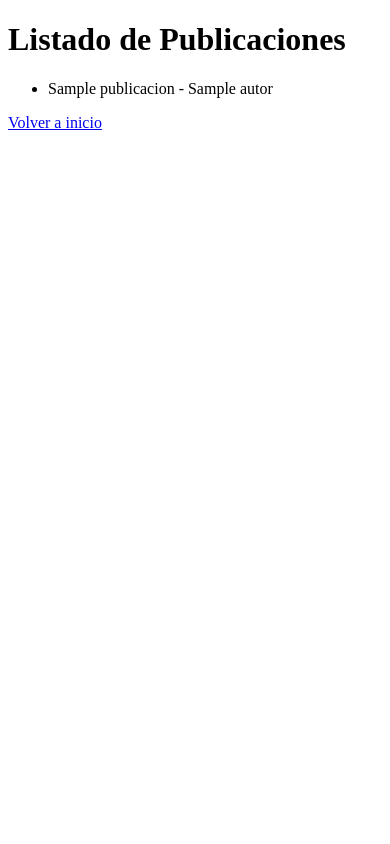
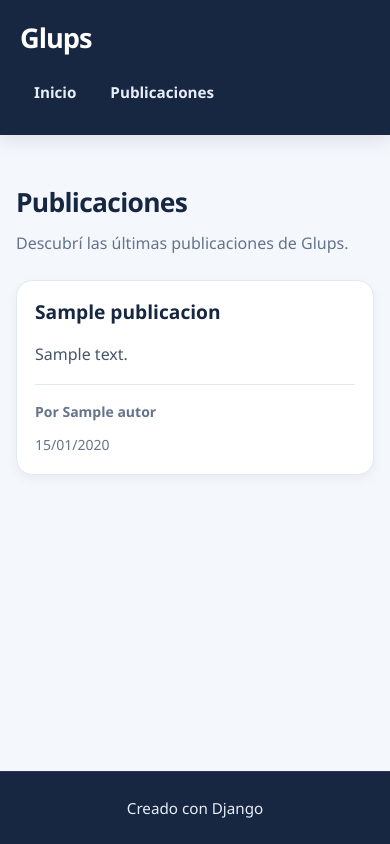
Before and after one commit to 3v3-education/practica_9, a Django app: template publicaciones/templates/publicaciones/lista_publicaciones.html in a window 390 px wide. Run offline with Django 5.2, Linux system fonts and the light colour scheme; the template is opened without the code that fills it: most values are stand-ins (such as "Sample title", 1, 10 or a date in 2020).

Commit message:
Estructura base para la clase 9

```diff
--- /dev/null
+++ b/publicaciones/static/publicaciones/css/style.css
@@ -0,0 +1,470 @@
+/* ========================================
+   GLUPS - Estilos principales
+   ======================================== */
+
+/* 1. Variables de diseño */
+:root {
+    --color-primary: #3867f5;
+    --color-primary-hover: #2452df;
+    --color-dark: #172641;
+    --color-text: #28364f;
+    --color-muted: #68758c;
+    --color-background: #f4f7fc;
+    --color-white: #ffffff;
+    --color-border: #e4eaf4;
+
+    --shadow-soft: 0 8px 30px rgba(23, 38, 65, 0.08);
+    --radius-medium: 14px;
+    --radius-large: 22px;
+}
+
+/* 2. Reinicio y configuración general */
+* {
+    box-sizing: border-box;
+    margin: 0;
+    padding: 0;
+}
+
+html {
+    min-height: 100%;
+    scroll-behavior: smooth;
+}
+
+body {
+    min-height: 100vh;
+    display: flex;
+    flex-direction: column;
+
+    font-family: "Segoe UI", Roboto, Arial, sans-serif;
+    font-size: 16px;
+    line-height: 1.6;
+    color: var(--color-text);
+    background: var(--color-background);
+}
+
+/* 3. Encabezado */
+.site-header {
+    display: flex;
+    justify-content: space-between;
+    align-items: center;
+    gap: 24px;
+
+    padding: 22px clamp(20px, 6vw, 90px);
+    background: var(--color-dark);
+    color: var(--color-white);
+
+    box-shadow: 0 4px 18px rgba(23, 38, 65, 0.12);
+}
+
+.site-header h1 {
+    font-size: clamp(1.7rem, 3vw, 2.2rem);
+    font-weight: 800;
+    letter-spacing: -1px;
+    line-height: 1.2;
+}
+
+/* 4. Navegación */
+.site-nav {
+    display: flex;
+    align-items: center;
+    flex-wrap: wrap;
+    gap: 10px;
+}
+
+.site-nav a {
+    display: inline-block;
+    padding: 10px 18px;
+
+    color: #e8edfa;
+    text-decoration: none;
+    font-weight: 600;
+
+    border-radius: 999px;
+    transition:
+        background-color 0.2s ease,
+        color 0.2s ease,
+        transform 0.2s ease;
+}
+
+.site-nav a:hover {
+    background: rgba(255, 255, 255, 0.12);
+    color: var(--color-white);
+    transform: translateY(-1px);
+}
+
+.site-nav a:focus-visible {
+    outline: 3px solid #91adff;
+    outline-offset: 3px;
+}
+
+/* 5. Contenido principal */
+.site-main {
+    width: min(100% - 40px, 1100px);
+    margin: 0 auto;
+    padding: 56px 0;
+    flex: 1;
+}
+
+/* 6. Títulos dentro del contenido */
+.site-main h2 {
+    margin-bottom: 24px;
+    color: var(--color-dark);
+    font-size: clamp(1.7rem, 4vw, 2.4rem);
+    line-height: 1.25;
+    letter-spacing: -0.7px;
+}
+
+.site-main h3 {
+    margin-bottom: 12px;
+    color: var(--color-dark);
+    font-size: 1.3rem;
+}
+
+/* 7. Textos y enlaces */
+.site-main p {
+    margin-bottom: 16px;
+}
+
+.site-main a {
+    color: var(--color-primary);
+    text-underline-offset: 4px;
+}
+
+.site-main a:hover {
+    color: var(--color-primary-hover);
+}
+
+/* 8. Formularios e inputs */
+.site-main input,
+.site-main textarea,
+.site-main select {
+    width: 100%;
+    padding: 12px 14px;
+    margin-bottom: 16px;
+
+    font: inherit;
+    color: var(--color-text);
+    background: var(--color-white);
+
+    border: 1px solid var(--color-border);
+    border-radius: var(--radius-medium);
+    transition:
+        border-color 0.2s ease,
+        box-shadow 0.2s ease;
+}
+
+.site-main input:focus,
+.site-main textarea:focus,
+.site-main select:focus {
+    outline: none;
+    border-color: var(--color-primary);
+    box-shadow: 0 0 0 4px rgba(56, 103, 245, 0.12);
+}
+
+.site-main textarea {
+    min-height: 140px;
+    resize: vertical;
+}
+
+/* 9. Botones */
+.site-main button,
+.site-main input[type="submit"] {
+    display: inline-flex;
+    justify-content: center;
+    align-items: center;
+
+    width: auto;
+    padding: 12px 22px;
+    margin-top: 4px;
+
+    color: var(--color-white);
+    background: var(--color-primary);
+    border: none;
+    border-radius: 999px;
+
+    font: inherit;
+    font-weight: 700;
+    cursor: pointer;
+
+    transition:
+        background-color 0.2s ease,
+        transform 0.2s ease,
+        box-shadow 0.2s ease;
+}
+
+.site-main button:hover,
+.site-main input[type="submit"]:hover {
+    background: var(--color-primary-hover);
+    transform: translateY(-2px);
+    box-shadow: 0 6px 16px rgba(56, 103, 245, 0.22);
+}
+
+.site-main button:focus-visible,
+.site-main input[type="submit"]:focus-visible {
+    outline: 3px solid #91adff;
+    outline-offset: 3px;
+}
+
+/* 10. Imágenes */
+.site-main img {
+    display: block;
+    max-width: 100%;
+    height: auto;
+    border-radius: var(--radius-medium);
+}
+
+/* 11. Pie de página */
+.site-footer {
+    padding: 24px 20px;
+    text-align: center;
+
+    color: #e8edfa;
+    background: var(--color-dark);
+    border-top: 1px solid rgba(255, 255, 255, 0.08);
+}
+
+.site-footer p {
+    margin: 0;
+    font-size: 0.95rem;
+}
+
+/* 12. Adaptación a dispositivos móviles */
+@media (max-width: 600px) {
+    .site-header {
+        flex-direction: column;
+        align-items: flex-start;
+        gap: 16px;
+        padding: 22px 20px;
+    }
+
+    .site-nav {
+        width: 100%;
+        gap: 6px;
+    }
+
+    .site-nav a {
+        padding: 9px 14px;
+        font-size: 0.95rem;
+    }
+
+    .site-main {
+        width: calc(100% - 32px);
+        padding: 36px 0;
+    }
+
+    .site-main h2 {
+        margin-bottom: 18px;
+    }
+
+    .site-main button,
+    .site-main input[type="submit"] {
+        max-width: 100%;
+    }
+}
+
+/* 13. Respeto por usuarios sensibles al movimiento */
+@media (prefers-reduced-motion: reduce) {
+    html {
+        scroll-behavior: auto;
+    }
+
+    *,
+    *::before,
+    *::after {
+        transition-duration: 0.01ms !important;
+        animation-duration: 0.01ms !important;
+        animation-iteration-count: 1 !important;
+    }
+}
+
+
+/* ========================================
+   LISTADO DE PUBLICACIONES
+   ======================================== */
+
+.publicaciones-section {
+    width: 100%;
+    max-width: 1000px;
+    margin: 0 auto;
+    padding: 24px 0;
+}
+
+/* Encabezado de la sección */
+
+.section-header {
+    margin-bottom: 32px;
+    text-align: center;
+}
+
+.section-header h2 {
+    margin-bottom: 12px;
+    color: var(--color-dark, #172641);
+    font-size: 2rem;
+    font-weight: 700;
+    line-height: 1.2;
+}
+
+.section-header p {
+    margin: 0;
+    color: #64748b;
+    font-size: 1rem;
+    line-height: 1.6;
+}
+
+/* Contenedor del listado */
+
+.publicaciones-list {
+    display: grid;
+    grid-template-columns: 1fr;
+    gap: 20px;
+}
+
+/* Tarjeta individual */
+
+.publicacion-card {
+    overflow: hidden;
+    background-color: #ffffff;
+    border: 1px solid #e2e8f0;
+    border-radius: 16px;
+    box-shadow: 0 4px 12px rgb(23 38 65 / 5%);
+    transition:
+        transform 0.2s ease,
+        box-shadow 0.2s ease,
+        border-color 0.2s ease;
+}
+
+.publicacion-card:hover {
+    transform: translateY(-3px);
+    border-color: #cbd5e1;
+    box-shadow: 0 8px 24px rgb(23 38 65 / 10%);
+}
+
+/* Contenido interno */
+
+.publicacion-card-content {
+    padding: 24px;
+}
+
+.publicacion-card h3 {
+    margin: 0 0 14px;
+    color: var(--color-dark, #172641);
+    font-size: 1.35rem;
+    font-weight: 700;
+    line-height: 1.4;
+    overflow-wrap: anywhere;
+}
+
+/* Descripción */
+
+.publicacion-descripcion {
+    margin: 0 0 22px;
+    color: #475569;
+    font-size: 1rem;
+    line-height: 1.75;
+    overflow-wrap: anywhere;
+}
+
+/* Autor y fecha */
+
+.publicacion-meta {
+    display: flex;
+    flex-wrap: wrap;
+    align-items: center;
+    justify-content: space-between;
+    gap: 10px;
+    padding-top: 16px;
+    border-top: 1px solid #e2e8f0;
+    color: #64748b;
+    font-size: 0.875rem;
+}
+
+.publicacion-autor {
+    font-weight: 600;
+}
+
+.publicacion-fecha {
+    font-variant-numeric: tabular-nums;
+}
+
+/* Estado de la publicación */
+
+.publicacion-estado {
+    display: inline-flex;
+    align-items: center;
+    margin-top: 16px;
+    padding: 6px 12px;
+    border-radius: 999px;
+    background-color: #eff6ff;
+    color: #1d4ed8;
+    font-size: 0.8rem;
+    font-weight: 600;
+}
+
+/* Mensaje cuando no hay publicaciones */
+
+.empty-state {
+    padding: 48px 24px;
+    text-align: center;
+    background-color: #ffffff;
+    border: 1px dashed #cbd5e1;
+    border-radius: 16px;
+}
+
+.empty-state h3 {
+    margin: 0 0 12px;
+    color: var(--color-dark, #172641);
+    font-size: 1.25rem;
+}
+
+.empty-state p {
+    margin: 0;
+    color: #64748b;
+    font-size: 0.95rem;
+    line-height: 1.6;
+}
+
+/* Adaptación para dispositivos pequeños */
+
+@media (max-width: 600px) {
+    .publicaciones-section {
+        padding: 16px 0;
+    }
+
+    .section-header {
+        margin-bottom: 24px;
+        text-align: left;
+    }
+
+    .section-header h2 {
+        font-size: 1.65rem;
+    }
+
+    .publicacion-card-content {
+        padding: 18px;
+    }
+
+    .publicacion-card h3 {
+        font-size: 1.2rem;
+    }
+
+    .publicacion-meta {
+        align-items: flex-start;
+        flex-direction: column;
+    }
+
+    .empty-state {
+        padding: 32px 18px;
+    }
+}
+
+/* Accesibilidad: reducir animaciones */
+
+@media (prefers-reduced-motion: reduce) {
+    .publicacion-card {
+        transition: none;
+    }
+
+    .publicacion-card:hover {
+        transform: none;
+    }
+}
--- /dev/null
+++ b/publicaciones/templates/publicaciones/base.html
@@ -0,0 +1,36 @@
+<!DOCTYPE html>
+{% load static %}
+<html lang="es">
+<head>
+    <meta charset="UTF-8">
+    <meta name="viewport" content="width=device-width, initial-scale=1.0">
+
+    <title>{% block title %}Glups{% endblock %}</title>
+
+    <link
+        rel="stylesheet"
+        href="{% static 'publicaciones/css/style.css' %}">
+</head>
+
+<body>
+    <header class="site-header">
+        <h1>Glups</h1>
+
+        <nav class="site-nav" aria-label="Navegación principal">
+            <a href="{% url 'inicio' %}">Inicio</a>
+            <a href="{% url 'lista_publicaciones' %}">
+                Publicaciones
+            </a>
+        </nav>
+    </header>
+
+    <main class="site-main">
+        {% block content %}
+        {% endblock %}
+    </main>
+
+    <footer class="site-footer">
+        <p>Creado con Django</p>
+    </footer>
+</body>
+</html>
--- a/publicaciones/templates/publicaciones/lista_publicaciones.html
+++ b/publicaciones/templates/publicaciones/lista_publicaciones.html
@@ -1,16 +1,56 @@
-<!DOCTYPE html>
-<html lang="es">
-    <head>
-        <meta charset="UTF-8" />
-        <title>Publicaciones</title>
-    </head>
-    <body>
-        <h1>Listado de Publicaciones</h1>
-        <ul>
+{% extends "publicaciones/base.html" %}
+
+{% block title %}Publicaciones | Glups{% endblock %}
+
+{% block content %}
+<section class="publicaciones-section">
+
+    <header class="section-header">
+        <h2>Publicaciones</h2>
+        <p>Descubrí las últimas publicaciones de Glups.</p>
+    </header>
+
+    {% if publicaciones %}
+        <div class="publicaciones-list">
+
             {% for publicacion in publicaciones %}
-            <li>{{ publicacion.titulo }} - {{ publicacion.autor }}</li>
+                <article class="publicacion-card">
+
+                    <div class="publicacion-card-content">
+                        <h3>{{ publicacion.titulo }}</h3>
+
+                        <p class="publicacion-descripcion">
+                            {{ publicacion.descripcion }}
+                        </p>
+
+                        <div class="publicacion-meta">
+                            <span class="publicacion-autor">
+                                Por {{ publicacion.autor }}
+                            </span>
+
+                            <span class="publicacion-fecha">
+                                {{ publicacion.fecha_creacion|date:"d/m/Y" }}
+                            </span>
+                        </div>
+
+                        {% if publicacion.estado %}
+                            <span class="publicacion-estado">
+                                {{ publicacion.get_estado_display }}
+                            </span>
+                        {% endif %}
+                    </div>
+
+                </article>
             {% endfor %}
-        </ul>
-        <a href="{% url 'inicio' %}">Volver a inicio</a>
-    </body>
-</html>
+
+        </div>
+
+    {% else %}
+        <div class="empty-state">
+            <h3>Aún no hay publicaciones</h3>
+            <p>Cuando haya contenido disponible, aparecerá en esta sección.</p>
+        </div>
+    {% endif %}
+
+</section>
+{% endblock %}
--- a/red_social/settings.py
+++ b/red_social/settings.py
@@ -37,7 +37,7 @@ INSTALLED_APPS = [
     'django.contrib.sessions',
     'django.contrib.messages',
     'django.contrib.staticfiles',
-    'publicaciones.apps.PublicacionesConfig',
+    'publicaciones',
 ]
 
 MIDDLEWARE = [
```
Also changed, not shown: publicaciones/templates/publicaciones/inicio.html (+8 -13 lines), publicaciones/static/publicaciones/js/main.js (added).
